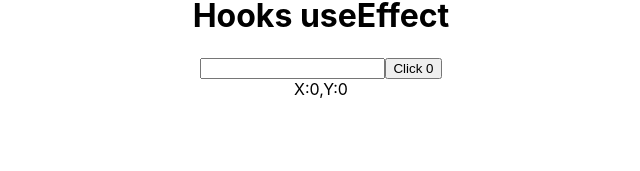
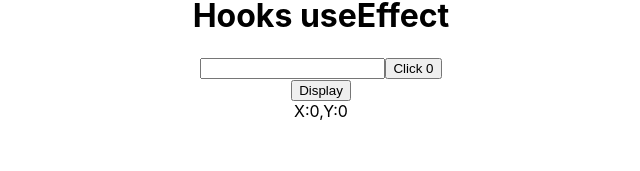
Before and after one commit to muralitharan805/react_warmup, a React (Create React App) app: page / in a window 1280 px wide. Shown: the part 129-300 px from the top of the page, without its empty margins (319-959 px from the left). Built offline with nearby package versions, Linux system fonts and the light colour scheme.

Commit message:
useEffect CleanUp

```diff
--- a/src/App.js
+++ b/src/App.js
@@ -3,6 +3,7 @@ import ClassComponentOne from './ClassComponentOne';
 import ClassMouse from './ClassMouse';
 import HooksCounter1 from './HooksCounter1';
 import HooksMouse from './HooksMouse';
+import MouseContainer from './MouseContainer';
 
 function App() {
   return (
@@ -11,8 +12,8 @@ function App() {
       <ClassComponentOne></ClassComponentOne>
       <HooksCounter1></HooksCounter1>
       {/* <ClassMouse></ClassMouse> */}
-      <HooksMouse></HooksMouse>
-    </div>
+      <MouseContainer></MouseContainer>
+     </div>
   );
 }
 
--- a/src/HooksMouse.js
+++ b/src/HooksMouse.js
@@ -13,7 +13,11 @@ function HooksMouse() {
   useEffect(() => {
     console.log('useEffect Call');
     window.addEventListener('mousemove',handleMouseMove)
+     return ()=>{
+      console.log('useEffect remove');
+      window.removeEventListener('mousemove',handleMouseMove)
 
+     }
   },[])
   return (
     <div>
--- /dev/null
+++ b/src/MouseContainer.js
@@ -0,0 +1,19 @@
+import React, { useState } from 'react'
+import HooksMouse from './HooksMouse'
+
+function MouseContainer() {
+  const [display,setDisplay]=useState(true)
+
+
+  return (
+    <div>
+    <button onClick={()=>setDisplay(!display)}>Display</button>
+
+    {
+      display && <HooksMouse></HooksMouse>
+    }
+    </div>
+  )
+}
+
+export default MouseContainer
```
